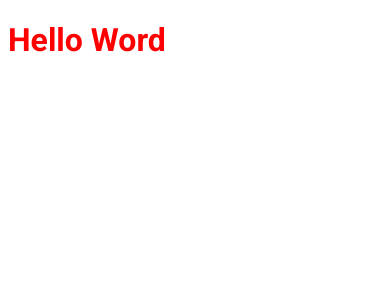
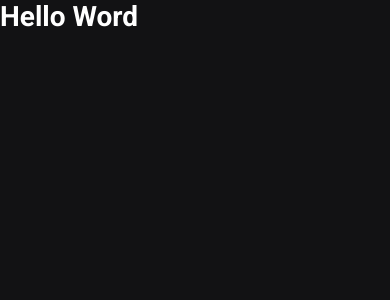
Before and after one commit to pedrokpdo/estrutura, a Next.js app: page / in a window 390 px wide. Shown: the top 300 px of the page. Built offline with nearby package versions, Linux system fonts and the light colour scheme.

Commit message:
css global

```diff
--- a/src/pages/_app.tsx
+++ b/src/pages/_app.tsx
@@ -1,7 +1,7 @@
-import { AppProps } from 'next/app'
+import { AppProps } from 'next/app';
+import '../styles/global.scss';
 
-
-function MyApp({ Component, pageProps }) {
+function MyApp({ Component, pageProps }: AppProps) {
   return <Component {...pageProps} />
 }
 
--- a/src/pages/_document.tsx
+++ b/src/pages/_document.tsx
@@ -9,7 +9,7 @@
                     <link rel="preconnect" href="https://fonts.googleapis.com" />
                     <link rel="preconnect" href="https://fonts.gstatic.com" />
                     <link href="https://fonts.googleapis.com/css2?family=Poppins:wght@400;600&family=Roboto:wght@400;700;900&display=swap" rel="stylesheet" />
-                    <title>IgNews</title>
+
                 </Head>
                 <body>
                     <Main />
--- a/src/pages/index.tsx
+++ b/src/pages/index.tsx
@@ -1,7 +1,11 @@
-import styles from '../styles/home.module.scss'
-
+import Head from 'next/head'
 export default function Home() {
   return (
-    <h1 className={styles.title}>Hello Word</h1>
+    <>
+      <Head>
+        <title>Inicio Ignews</title>
+      </Head>
+      <h1>Hello Word</h1>
+    </>
   )
 }
--- /dev/null
+++ b/src/styles/global.scss
@@ -0,0 +1,43 @@
+*{
+  margin: 0;
+  padding: 0;
+  box-sizing: border-box;
+}
+
+@media (max-width:1080px) {
+  html {
+    font-size: 93.75%;
+  }
+}
+@media (max-width:720px) {
+  html {
+    font-size: 87.5%;
+  }
+}
+
+:root {
+  --white: #ffffff;
+  --gray-100: #e1e1e6;
+  --gray-300: #a8a8b3;
+  --gray-900: #121214;
+
+  --cyan-500: #61dafb;
+  --yellow-500: #eba417;
+}
+
+body {
+background: var(--gray-900);
+color: var(--white);
+}
+
+body, input, textarea, select, button {
+  font: 408 1rem "Roboto", sans-serif;
+}
+button {
+  cursor: pointer;
+}
+
+a{
+  color: inherit;
+  text-decoration: none;
+}
--- a/src/styles/home.module.scss
+++ /dev/null
@@ -1,4 +0,0 @@
-.title {
-    color: red;
-    font-family: Roboto;
-}
--- a/styles/Home.module.css
+++ /dev/null
@@ -1,116 +0,0 @@
-.container {
-  padding: 0 2rem;
-}
-
-.main {
-  min-height: 100vh;
-  padding: 4rem 0;
-  flex: 1;
-  display: flex;
-  flex-direction: column;
-  justify-content: center;
-  align-items: center;
-}
-
-.footer {
-  display: flex;
-  flex: 1;
-  padding: 2rem 0;
-  border-top: 1px solid #eaeaea;
-  justify-content: center;
-  align-items: center;
-}
-
-.footer a {
-  display: flex;
-  justify-content: center;
-  align-items: center;
-  flex-grow: 1;
-}
-
-.title a {
-  color: #0070f3;
-  text-decoration: none;
-}
-
-.title a:hover,
-.title a:focus,
-.title a:active {
-  text-decoration: underline;
-}
-
-.title {
-  margin: 0;
-  line-height: 1.15;
-  font-size: 4rem;
-}
-
-.title,
-.description {
-  text-align: center;
-}
-
-.description {
-  margin: 4rem 0;
-  line-height: 1.5;
-  font-size: 1.5rem;
-}
-
-.code {
-  background: #fafafa;
-  border-radius: 5px;
-  padding: 0.75rem;
-  font-size: 1.1rem;
-  font-family: Menlo, Monaco, Lucida Console, Liberation Mono, DejaVu Sans Mono,
-    Bitstream Vera Sans Mono, Courier New, monospace;
-}
-
-.grid {
-  display: flex;
-  align-items: center;
-  justify-content: center;
-  flex-wrap: wrap;
-  max-width: 800px;
-}
-
-.card {
-  margin: 1rem;
-  padding: 1.5rem;
-  text-align: left;
-  color: inherit;
-  text-decoration: none;
-  border: 1px solid #eaeaea;
-  border-radius: 10px;
-  transition: color 0.15s ease, border-color 0.15s ease;
-  max-width: 300px;
-}
-
-.card:hover,
-.card:focus,
-.card:active {
-  color: #0070f3;
-  border-color: #0070f3;
-}
-
-.card h2 {
-  margin: 0 0 1rem 0;
-  font-size: 1.5rem;
-}
-
-.card p {
-  margin: 0;
-  font-size: 1.25rem;
-  line-height: 1.5;
-}
-
-.logo {
-  height: 1em;
-  margin-left: 0.5rem;
-}
-
-@media (max-width: 600px) {
-  .grid {
-    width: 100%;
-    flex-direction: column;
-  }
-}
--- a/styles/globals.css
+++ /dev/null
@@ -1,16 +0,0 @@
-html,
-body {
-  padding: 0;
-  margin: 0;
-  font-family: -apple-system, BlinkMacSystemFont, Segoe UI, Roboto, Oxygen,
-    Ubuntu, Cantarell, Fira Sans, Droid Sans, Helvetica Neue, sans-serif;
-}
-
-a {
-  color: inherit;
-  text-decoration: none;
-}
-
-* {
-  box-sizing: border-box;
-}
```
